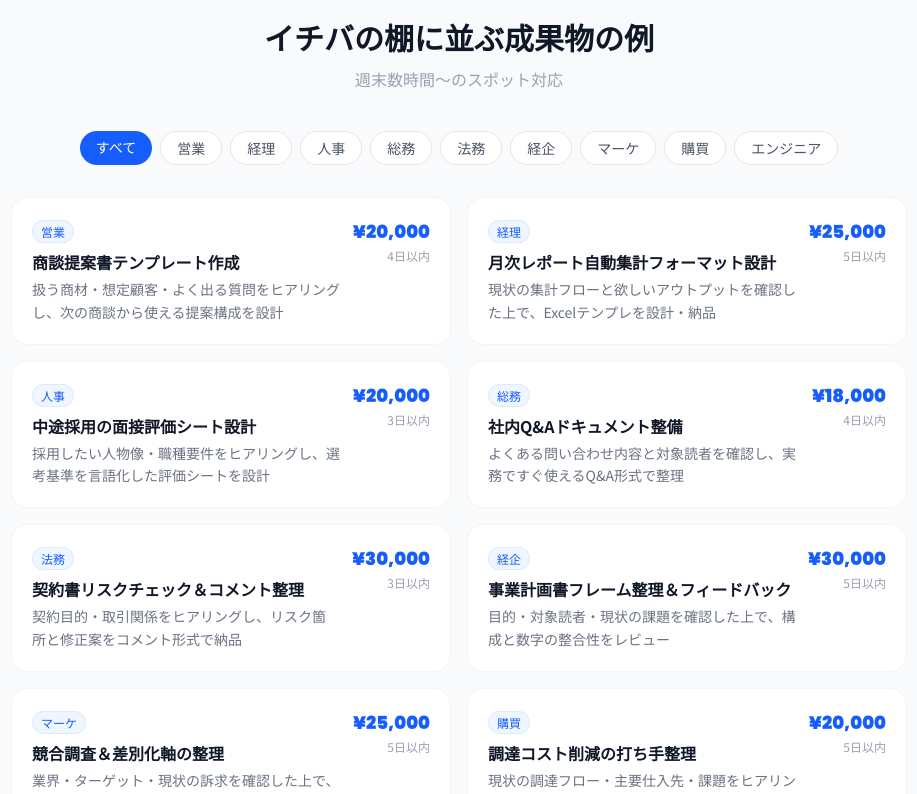
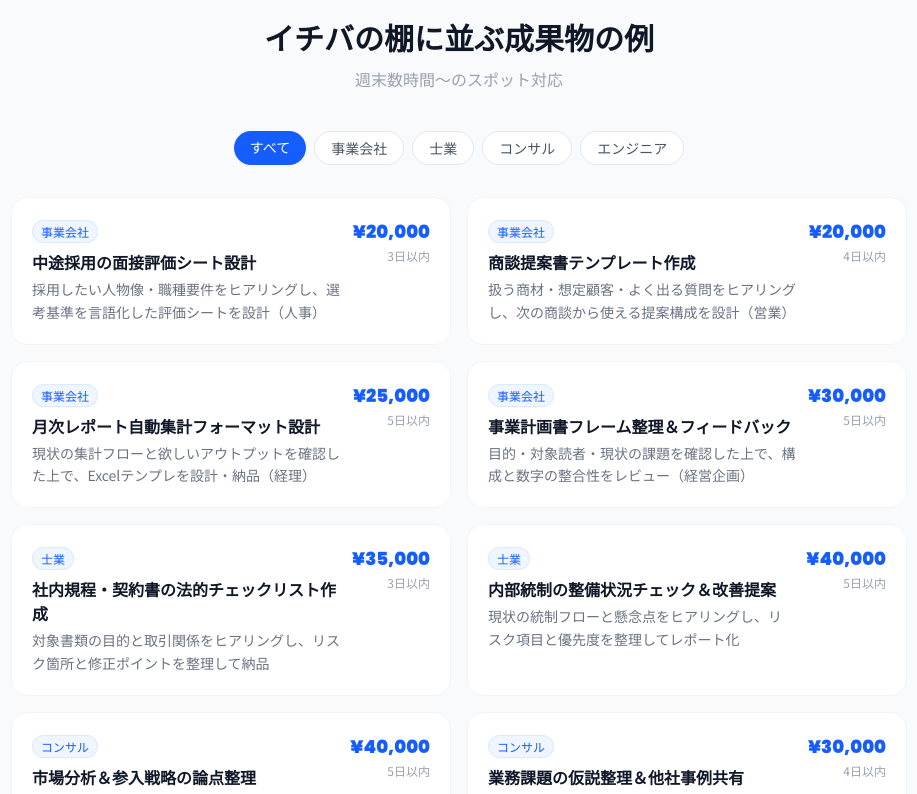
Before and after one commit to westville1030-tech11/skill-tana, a Next.js app: page / in a window 1280 px wide. Shown: the part 2980-3774 px from the top of the page, without its empty margins (181-1098 px from the left). Built offline with nearby package versions, Linux system fonts and the light colour scheme; no server answers.

Commit message:
成果物例タブを4軸（事業会社/士業/コンサル/エンジニア）に統合、士業・コンサル例を追加

```diff
--- a/app/page.tsx
+++ b/app/page.tsx
@@ -199,7 +199,7 @@ export default function Home() {
           <p className="text-center text-gray-400 mb-10">週末数時間〜のスポット対応</p>
 
           <div className="flex gap-2 flex-wrap justify-center mb-8 overflow-x-auto">
-            {["すべて", "営業", "経理", "人事", "総務", "法務", "経企", "マーケ", "購買", "エンジニア"].map((cat, i) => (
+            {["すべて", "事業会社", "士業", "コンサル", "エンジニア"].map((cat, i) => (
               <span key={cat}
                 className={`px-4 py-1.5 rounded-full text-sm font-medium cursor-default whitespace-nowrap ${i === 0 ? "bg-blue-600 text-white" : "bg-white border border-gray-200 text-gray-600"}`}>
                 {cat}
@@ -559,13 +559,14 @@ const commercializationCases = [
 ];
 
 const serviceExamples = [
-  { category: "営業", title: "商談提案書テンプレート作成", desc: "扱う商材・想定顧客・よく出る質問をヒアリングし、次の商談から使える提案構成を設計", price: "¥20,000", days: "4日以内" },
-  { category: "経理", title: "月次レポート自動集計フォーマット設計", desc: "現状の集計フローと欲しいアウトプットを確認した上で、Excelテンプレを設計・納品", price: "¥25,000", days: "5日以内" },
-  { category: "人事", title: "中途採用の面接評価シート設計", desc: "採用したい人物像・職種要件をヒアリングし、選考基準を言語化した評価シートを設計", price: "¥20,000", days: "3日以内" },
-  { category: "総務", title: "社内Q&Aドキュメント整備", desc: "よくある問い合わせ内容と対象読者を確認し、実務ですぐ使えるQ&A形式で整理", price: "¥18,000", days: "4日以内" },
-  { category: "法務", title: "契約書リスクチェック＆コメント整理", desc: "契約目的・取引関係をヒアリングし、リスク箇所と修正案をコメント形式で納品", price: "¥30,000", days: "3日以内" },
-  { category: "経企", title: "事業計画書フレーム整理＆フィードバック", desc: "目的・対象読者・現状の課題を確認した上で、構成と数字の整合性をレビュー", price: "¥30,000", days: "5日以内" },
-  { category: "マーケ", title: "競合調査＆差別化軸の整理", desc: "業界・ターゲット・現状の訴求を確認した上で、競合との差別化ポイントを整理", price: "¥25,000", days: "5日以内" },
-  { category: "購買", title: "調達コスト削減の打ち手整理", desc: "現状の調達フロー・主要仕入先・課題をヒアリングし、見直しポイントを提案", price: "¥20,000", days: "5日以内" },
+  { category: "事業会社", title: "中途採用の面接評価シート設計", desc: "採用したい人物像・職種要件をヒアリングし、選考基準を言語化した評価シートを設計（人事）", price: "¥20,000", days: "3日以内" },
+  { category: "事業会社", title: "商談提案書テンプレート作成", desc: "扱う商材・想定顧客・よく出る質問をヒアリングし、次の商談から使える提案構成を設計（営業）", price: "¥20,000", days: "4日以内" },
+  { category: "事業会社", title: "月次レポート自動集計フォーマット設計", desc: "現状の集計フローと欲しいアウトプットを確認した上で、Excelテンプレを設計・納品（経理）", price: "¥25,000", days: "5日以内" },
+  { category: "事業会社", title: "事業計画書フレーム整理＆フィードバック", desc: "目的・対象読者・現状の課題を確認した上で、構成と数字の整合性をレビュー（経営企画）", price: "¥30,000", days: "5日以内" },
+  { category: "士業", title: "社内規程・契約書の法的チェックリスト作成", desc: "対象書類の目的と取引関係をヒアリングし、リスク箇所と修正ポイントを整理して納品", price: "¥35,000", days: "3日以内" },
+  { category: "士業", title: "内部統制の整備状況チェック＆改善提案", desc: "現状の統制フローと懸念点をヒアリングし、リスク項目と優先度を整理してレポート化", price: "¥40,000", days: "5日以内" },
+  { category: "コンサル", title: "市場分析＆参入戦略の論点整理", desc: "ターゲット市場・競合・自社強みをヒアリングし、検討すべき論点と仮説を整理（戦略）", price: "¥40,000", days: "5日以内" },
+  { category: "コンサル", title: "業務課題の仮説整理＆他社事例共有", desc: "現状課題と改善目標をヒアリングし、類似事例と打ち手の方向性をレポートで整理（業務）", price: "¥30,000", days: "4日以内" },
+  { category: "コンサル", title: "システム要件整理＆ベンダー選定基準作成", desc: "業務フローと課題をヒアリングし、要件定義の骨子とRFP用チェックリストを設計（IT）", price: "¥35,000", days: "5日以内" },
   { category: "エンジニア", title: "業務自動化の方法相談（60分）", desc: "現状フローと困りごとをヒアリングし、最適な自動化手段を一緒に選定", price: "¥15,000", days: "当日〜翌日" },
 ];
```
